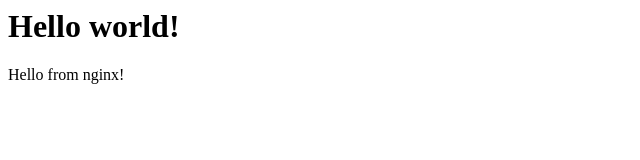
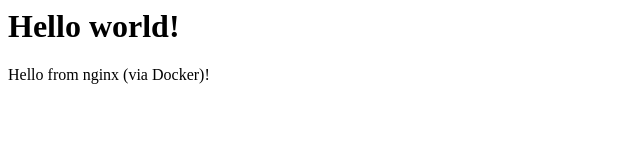
Before and after one commit to Itera/avdelingstur_okt2019, a plain HTML site: page docker/static_website/index.html in a window 1280 px wide. Shown: the full height of the page, 0-640 px from the left. Drawn offline with Linux system fonts and the light colour scheme.

Commit message:
Update static website readme

```diff
--- a/docker/static_website/index.html
+++ b/docker/static_website/index.html
@@ -1,6 +1,6 @@
 <html>
   <body>
     <h1>Hello world!</h1>
-    <p>Hello from nginx!</p>
+    <p>Hello from nginx (via Docker)!</p>
   </body>
 </html>
```
Also changed, not shown: 2 other files.
